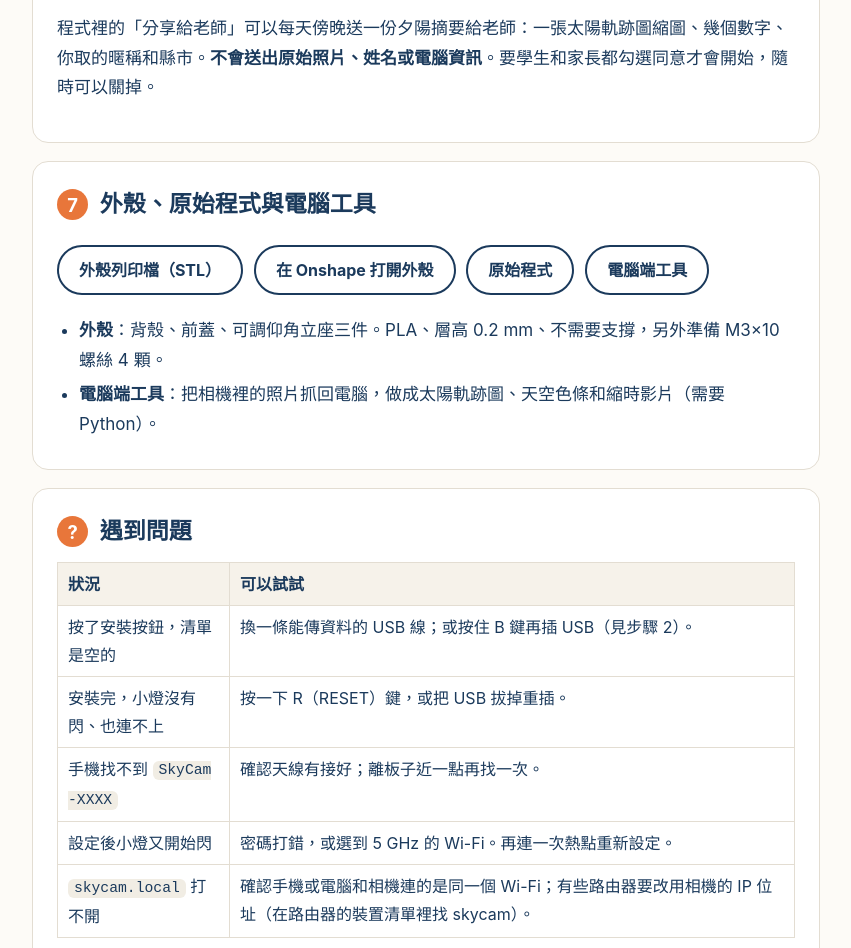
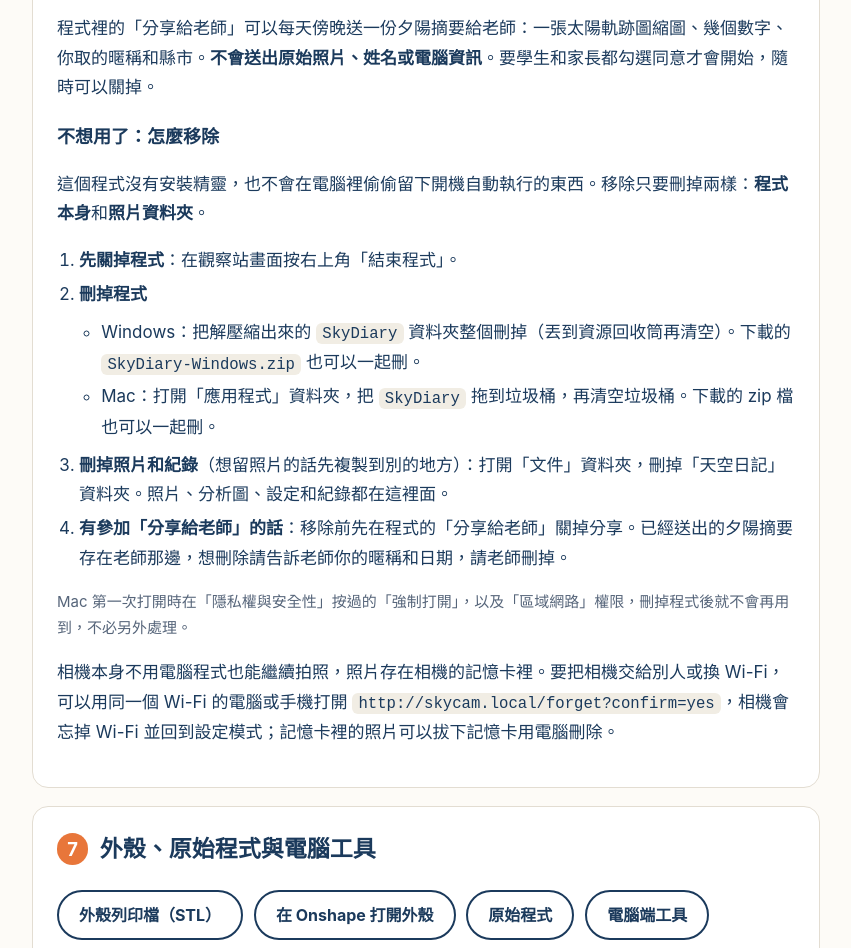
Before and after one commit to henrychao521/skycam, a plain HTML site: page index.html in a window 1280 px wide. Shown: the part 3537-4485 px from the top of the page, without its empty margins (214-1065 px from the left). Drawn offline with Linux system fonts and the light colour scheme.

Commit message:
加入「不想用了：怎麼移除」說明
Co-Authored-By: Claude Opus 5.5 <noreply@anthropic.com>

```diff
--- a/index.html
+++ b/index.html
@@ -129,6 +129,21 @@
   <p>程式打開後會自動開啟瀏覽器顯示畫面。用完按右上角的「結束程式」。照片存在「文件」資料夾裡的「天空日記」。</p>
   <h3>分享給老師（自由參加）</h3>
   <p>程式裡的「分享給老師」可以每天傍晚送一份夕陽摘要給老師：一張太陽軌跡圖縮圖、幾個數字、你取的暱稱和縣市。<strong>不會送出原始照片、姓名或電腦資訊</strong>。要學生和家長都勾選同意才會開始，隨時可以關掉。</p>
+  <h3 id="uninstall">不想用了：怎麼移除</h3>
+  <p>這個程式沒有安裝精靈，也不會在電腦裡偷偷留下開機自動執行的東西。移除只要刪掉兩樣：<strong>程式本身</strong>和<strong>照片資料夾</strong>。</p>
+  <ol>
+    <li><strong>先關掉程式</strong>：在觀察站畫面按右上角「結束程式」。</li>
+    <li><strong>刪掉程式</strong>
+      <ul>
+        <li>Windows：把解壓縮出來的 <code>SkyDiary</code> 資料夾整個刪掉（丟到資源回收筒再清空）。下載的 <code>SkyDiary-Windows.zip</code> 也可以一起刪。</li>
+        <li>Mac：打開「應用程式」資料夾，把 <code>SkyDiary</code> 拖到垃圾桶，再清空垃圾桶。下載的 zip 檔也可以一起刪。</li>
+      </ul>
+    </li>
+    <li><strong>刪掉照片和紀錄</strong>（想留照片的話先複製到別的地方）：打開「文件」資料夾，刪掉「天空日記」資料夾。照片、分析圖、設定和紀錄都在這裡面。</li>
+    <li><strong>有參加「分享給老師」的話</strong>：移除前先在程式的「分享給老師」關掉分享。已經送出的夕陽摘要存在老師那邊，想刪除請告訴老師你的暱稱和日期，請老師刪掉。</li>
+  </ol>
+  <p class="small">Mac 第一次打開時在「隱私權與安全性」按過的「強制打開」，以及「區域網路」權限，刪掉程式後就不會再用到，不必另外處理。</p>
+  <p>相機本身不用電腦程式也能繼續拍照，照片存在相機的記憶卡裡。要把相機交給別人或換 Wi-Fi，可以用同一個 Wi-Fi 的電腦或手機打開 <code>http://skycam.local/forget?confirm=yes</code>，相機會忘掉 Wi-Fi 並回到設定模式；記憶卡裡的照片可以拔下記憶卡用電腦刪除。</p>
 </section>
 
 <section>
```
